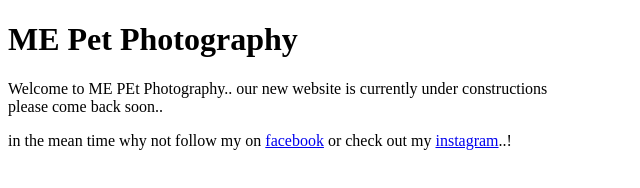
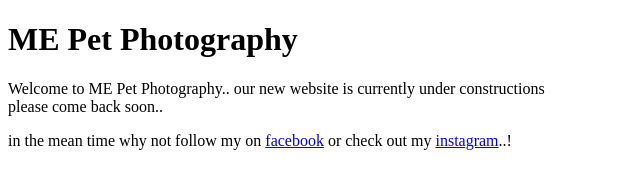
Before and after one commit to Shoelace/shoelace.github.io, a plain HTML site: page index.html in a window 1280 px wide. Shown: the full height of the page, 0-640 px from the left. Drawn offline with Linux system fonts and the light colour scheme.

Commit message:
Update index.html

```diff
--- a/index.html
+++ b/index.html
@@ -2,7 +2,7 @@
 <html>
 <body>
 <h1>ME Pet Photography</h1>
-<p>Welcome to ME PEt Photography..  our new website is currently under constructions<br>
+<p>Welcome to ME Pet Photography..  our new website is currently under constructions<br>
   please come back soon..</p>
   <p> in the mean time why not follow my on <a href="https://www.facebook.com/mepetphoto">facebook</a> or check out my <a href="https://www.instagram.com/mepetphoto/">instagram</a>..!
 </body>
```
